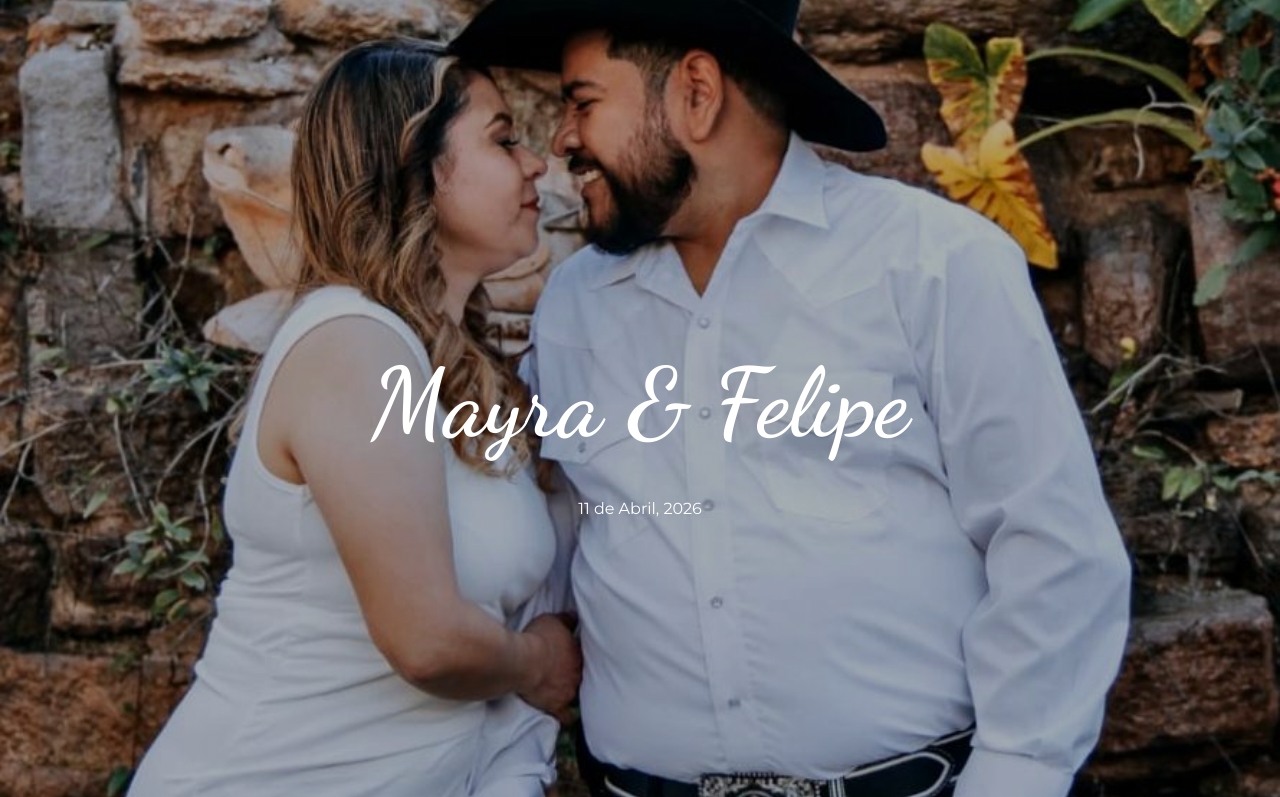
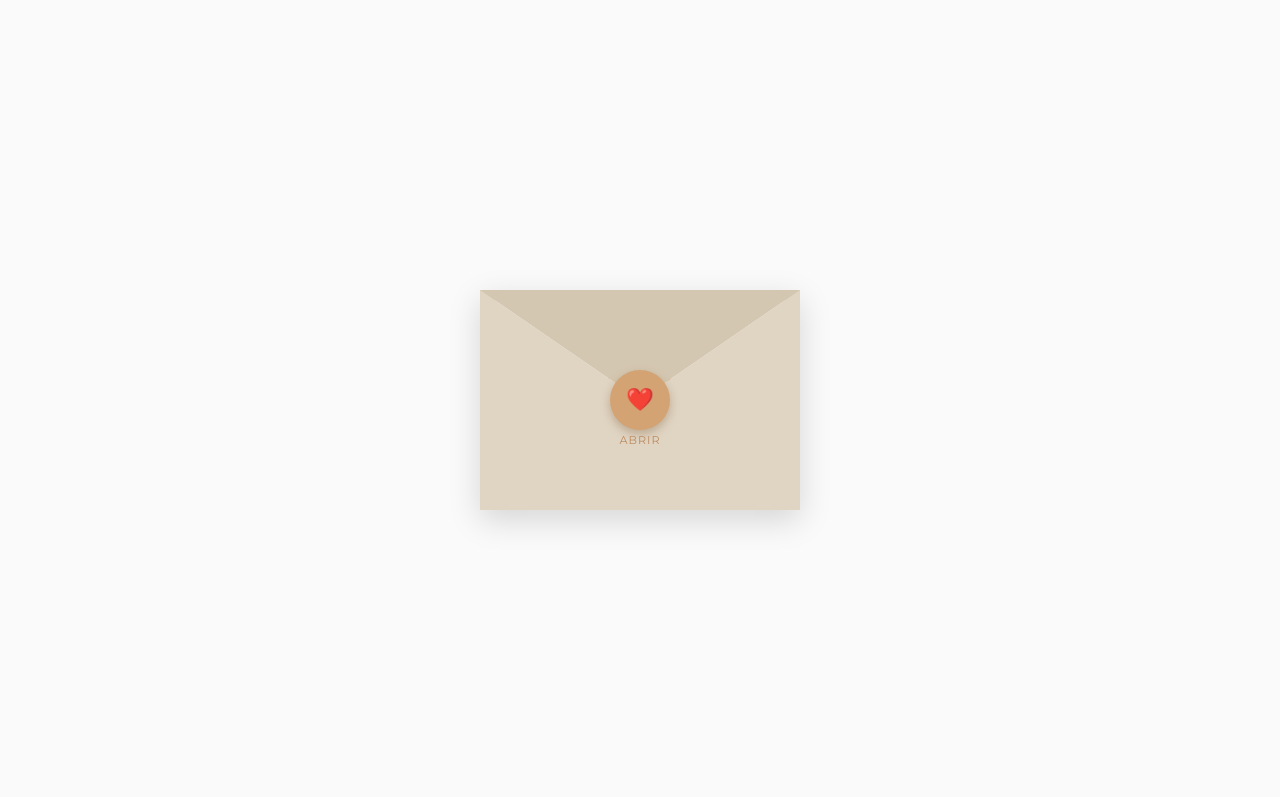
Before and after one commit to luisvega13/boda-m-f, a plain HTML site: page index.html in a window 1280 px wide. Shown: the top 797 px of the page. Drawn offline with Linux system fonts and the light colour scheme.

Commit message:
Versión estable sobre

```diff
--- /dev/null
+++ b/css/sobre.css
@@ -0,0 +1,163 @@
+/* css/sobre.css */
+
+/* IMPORTANTE: Bloquear scroll de la página principal mientras el sobre está cerrado */
+body.locked {
+    overflow: hidden;
+    height: 100vh;
+}
+
+/* Contenedor principal que cubre toda la pantalla */
+.intro-sobre-screen {
+    position: fixed;
+    top: 0;
+    left: 0;
+    width: 100%;
+    height: 100vh;
+    background-color: var(--bg); /* Usa el fondo beige de tu web */
+    display: flex;
+    justify-content: center;
+    align-items: center;
+    z-index: 10000; /* Por encima de todo */
+    perspective: 1500px; /* Necesario para el efecto 3D */
+    transition: opacity 1s ease 1s, visibility 1s ease 1s; /* Desvanecimiento final con delay */
+}
+
+/* Clase para ocultar el sobre al final de la animación */
+.intro-sobre-screen.oculto {
+    opacity: 0;
+    visibility: hidden;
+}
+
+/* El Sobre (Estructura principal) */
+.envelope {
+    position: relative;
+    width: 320px;
+    height: 220px;
+    background: #e0d5c3; /* Color papel sobre */
+    box-shadow: 0 10px 30px rgba(0,0,0,0.15);
+    cursor: pointer;
+    transform-style: preserve-3d;
+    transition: transform 0.5s ease;
+}
+
+.envelope:hover {
+    transform: translateY(-5px);
+}
+
+/* Solapa Superior (la que se levanta) */
+.flap-top {
+    position: absolute;
+    top: 0;
+    left: 0;
+    width: 0;
+    height: 0;
+    border-left: 160px solid transparent;
+    border-right: 160px solid transparent;
+    border-top: 110px solid #d4c7b1; /* Un tono más oscuro */
+    transform-origin: top; /* Eje de rotación arriba */
+    z-index: 4;
+    transition: transform 1s ease;
+}
+
+/* Solapas Laterales e Inferior (Cuerpo del sobre) */
+.body-envelope {
+    position: absolute;
+    bottom: 0;
+    left: 0;
+    width: 100%;
+    height: 100%;
+    background-color: #e0d5c3;
+    z-index: 3;
+    /* Crear formas triangulares con clip-path */
+    clip-path: polygon(0 0, 160px 110px, 100% 0, 100% 100%, 0 100%);
+}
+
+/* La Tarjeta de Invitación (oculta dentro) */
+.invitation-card {
+    position: absolute;
+    top: 10px;
+    left: 10px;
+    width: 300px;
+    height: 200px;
+    background: white;
+    border-radius: 8px;
+    padding: 20px;
+    box-sizing: border-box;
+    text-align: center;
+    box-shadow: 0 2px 10px rgba(0,0,0,0.1);
+    z-index: 2; /* Por debajo de las solapas */
+    transition: transform 1s ease 0.8s; /* Aparece después de que sube la solapa */
+}
+
+.invitation-card h2 {
+    font-family: 'Dancing Script', cursive;
+    color: var(--primary);
+    font-size: 1.8rem;
+    margin: 10px 0;
+}
+
+.invitation-card p {
+    font-size: 0.9rem;
+    color: var(--text-light);
+    margin: 5px 0;
+}
+
+/* El Sello (donde hacen clic) */
+.seal {
+    position: absolute;
+    top: 110px; /* Justo donde se unen las solapas */
+    left: 50%;
+    transform: translate(-50%, -50%);
+    width: 60px;
+    height: 60px;
+    background-color: var(--primary);
+    border-radius: 50%;
+    z-index: 5; /* Por encima de todo */
+    display: flex;
+    justify-content: center;
+    align-items: center;
+    color: white;
+    font-size: 1.4rem;
+    box-shadow: 0 4px 10px rgba(136, 102, 70, 0.4);
+    transition: all 0.5s ease;
+}
+
+.seal:after {
+    content: 'Abrir'; /* Texto sutil */
+    position: absolute;
+    bottom: -20px;
+    font-size: 0.7rem;
+    color: var(--primary-dark);
+    text-transform: uppercase;
+    letter-spacing: 1px;
+}
+
+/* ========================================= */
+/* ESTADOS DE ANIMACIÓN (Al abrirse)        */
+/* ========================================= */
+
+/* 1. Rotar la solapa superior hacia arriba */
+.abierto .flap-top {
+    transform: rotateX(180deg);
+    z-index: 1; /* Pasa detrás de la tarjeta */
+}
+
+/* 2. Sacar la tarjeta hacia arriba */
+.abierto .invitation-card {
+    transform: translateY(-120px) scale(1.05);
+}
+
+/* 3. Romper/Ocultar el sello */
+.abierto .seal {
+    opacity: 0;
+    transform: translate(-50%, -50%) scale(0.5);
+    visibility: hidden;
+}
+
+/* Ajustes para móviles */
+@media (max-width: 400px) {
+    .envelope { width: 280px; height: 192px; }
+    .flap-top { border-left-width: 140px; border-right-width: 140px; border-top-width: 96px; }
+    .invitation-card { width: 260px; height: 172px; }
+    .seal { top: 96px; width: 50px; height: 50px; }
+}
--- a/index.html
+++ b/index.html
@@ -9,9 +9,31 @@
     <link rel="stylesheet" href="css/components.css">
     <link rel="stylesheet" href="css/carousel.css">
     <link rel="stylesheet" href="css/rsvp.css">
+    <link rel="stylesheet" href="css/sobre.css">
     <link href="https://fonts.googleapis.com/css2?family=Dancing+Script:wght@600&family=Montserrat:wght@300;400;600&display=swap" rel="stylesheet">
 </head>
-<body>
+<body class="locked">
+    <div id="sobre-screen" class="intro-sobre-screen">
+        <div class="envelope" id="envelope-main">
+            <div class="flap-top"></div>
+
+            <div class="body-envelope"></div>
+
+            <div class="invitation-card">
+                <p>Nuestra Boda</p>
+                <h2>Mayra & Felipe</h2>
+                <p>11 de Abril de 2026</p>
+            </div>
+
+            <div class="seal" id="seal-click">
+                ❤️
+            </div>
+        </div>
+    </div>
+
+    <audio id="bg-music" loop>
+        <source src="audio/cancion-boda.mp3" type="audio/mpeg">
+    </audio>
 
     <header class="hero">
         <div class="hero-text">
@@ -151,5 +173,6 @@
     <script src="js/countdown.js"></script>
     <script src="js/carousel.js"></script>
     <script src="js/rsvp.js"></script>
+    <script src="js/music.js"></script>
 </body>
 </html>
--- /dev/null
+++ b/js/music.js
@@ -0,0 +1,45 @@
+// js/music.js
+
+document.addEventListener('DOMContentLoaded', () => {
+    const sobreScreen = document.getElementById('sobre-screen');
+    const sobre = document.getElementById('envelope-main');
+    const sello = document.getElementById('seal-click');
+    const music = document.getElementById('bg-music');
+
+    // Función para manejar el clic en el sobre o el sello
+    const abrirSobre = () => {
+        // 1. Agregar clase CSS para iniciar animaciones (solapa y tarjeta)
+        sobre.classList.add('abierto');
+
+        // 2. Iniciar la música (intentar autoplay tras la interacción)
+        if (music) {
+            music.play().catch(error => {
+                console.log("El navegador bloqueó la música, se requiere otra interacción.", error);
+            });
+        }
+
+        // 3. Esperar a que las animaciones terminen (2.5 seg aprox total) y limpiar
+        // 1s flap + 1s card + buffer
+        setTimeout(() => {
+            // Desvanecer la pantalla negra completa
+            sobreScreen.classList.add('oculto');
+
+            // Permitir scroll en la página principal
+            document.body.classList.remove('locked');
+        }, 2800);
+    };
+
+    // Detectar clic en el sello o el sobre
+    if (sello && sobreScreen) {
+        // Solo permitimos el clic una vez
+        sello.addEventListener('click', (e) => {
+            e.stopPropagation(); // Evita clics dobles
+            abrirSobre();
+        }, { once: true });
+
+        // También por si acaso hacen clic en el sobre pero no exactamente en el sello
+        sobre.addEventListener('click', () => {
+             abrirSobre();
+        }, { once: true });
+    }
+});
```
Also changed, not shown: css/components.css (line endings or trailing spaces).
